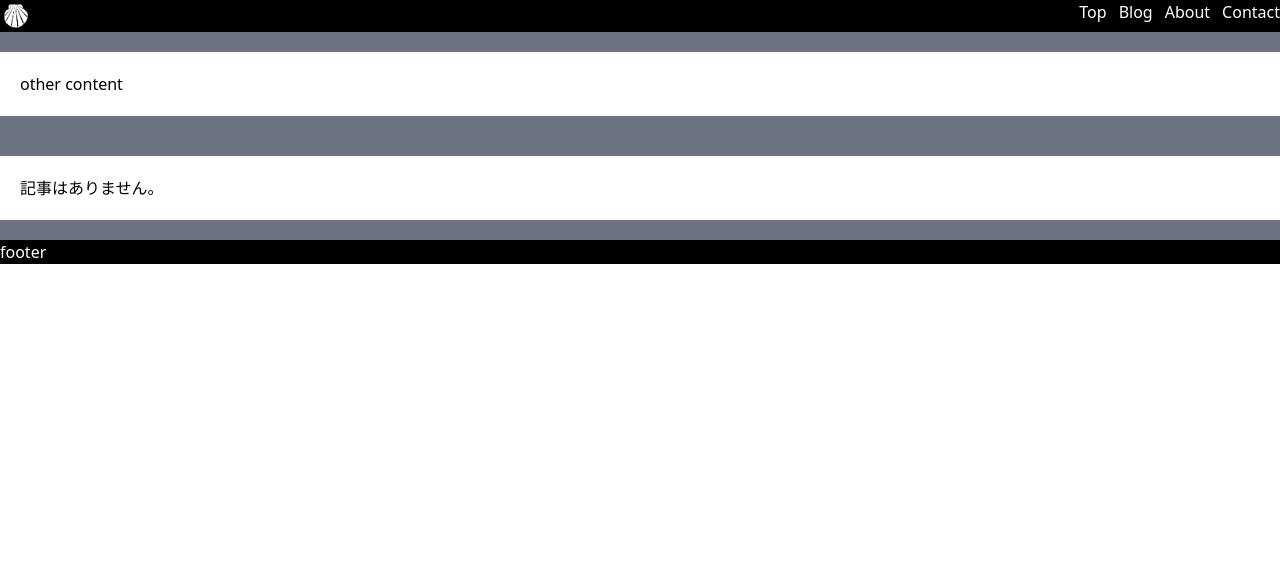
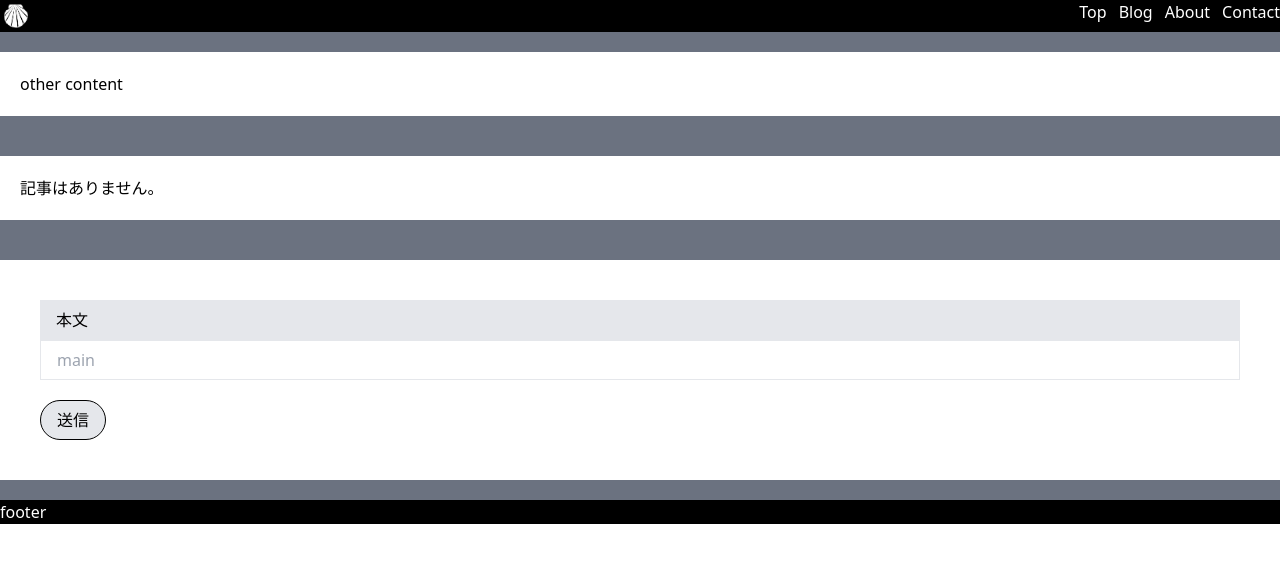
Before and after one commit to nickin1023/nicastyleFE, a Next.js app: page /blogs/1 in a window 1280 px wide. Shown: the top 562 px of the page. Built offline with nearby package versions, Linux system fonts and the light colour scheme; no server answers.

Commit message:
add comment to blog page

```diff
--- a/src/features/blogs/component/blogDetail.tsx
+++ b/src/features/blogs/component/blogDetail.tsx
@@ -3,8 +3,17 @@ import {
   GetPostsResponse,
   Post,
 } from "@/server/types/entity/post";
+import {
+  MailMessage,
+  SendMailRequest,
+  SendMailResponse,
+} from "@/server/types/entity/sendMail";
+import { Button } from "@/src/components/atoms/button/Button";
+import { InputForm } from "@/src/components/molecules/inputForm/InputForm";
 import { useRouter } from "next/router";
 import { useEffect, useState } from "react";
+import { SubmitHandler, useForm } from "react-hook-form";
+import { sendMail } from "../../contact/api/sendMail";
 import { getBlogs } from "../api/getBlogs";
 import { BlogContent } from "./blogContent";
 
@@ -12,6 +21,15 @@ export const BlogDetail = () => {
   const [status, setStatus] = useState<string>();
   const [post, setPost] = useState<Post | null>();
   const router = useRouter();
+  const [isSnackbarVisible, setIsSnackbarVisible] = useState<boolean>(false);
+  const [snackbarMessage, setSnackbarMessage] = useState("");
+
+  const {
+    register,
+    handleSubmit,
+    formState: { errors },
+    reset,
+  } = useForm<MailMessage>();
 
   const getData = async (pageId: string) => {
     const req: GetPostRequest = { id: pageId };
@@ -25,6 +43,31 @@ export const BlogDetail = () => {
     const { pageId } = router.query;
     getData(String(pageId));
   }, [router.isReady, router.query]);
+
+  const onClickSend: SubmitHandler<MailMessage> = async (mailMessage) => {
+    const mailRequest: SendMailRequest = {
+      type: "Comment",
+      message: {
+        main: mailMessage.main,
+        commentInfo: {
+          title: post?.title!,
+          id: post?.id!,
+        },
+      },
+    };
+    const res: SendMailResponse = await sendMail(mailRequest);
+    if (res.result === "Success") {
+      setSnackbarMessage("送信に成功しました。");
+      reset();
+    } else {
+      setSnackbarMessage("送信に失敗しました。再度お試しください。");
+    }
+
+    setIsSnackbarVisible(true);
+    setTimeout(() => {
+      setIsSnackbarVisible(false);
+    }, 3000);
+  };
 
   return (
     <div className="relative bg-gray-500 flex flex-col">
@@ -43,6 +86,31 @@ export const BlogDetail = () => {
           <p>記事はありません。</p>
         )}
       </div>
+      <div className="container bg-white mx-auto my-5 px-5 py-5">
+        {isSnackbarVisible && (
+          <div className="absolute top-0 left-0 right-0 bg-blue-500 text-black px-4 py-3 z-10">
+            <p>{snackbarMessage}</p>
+          </div>
+        )}
+        <form onSubmit={handleSubmit(onClickSend)}>
+          <InputForm
+            variant={"primary"}
+            formName="main"
+            type="text"
+            placeholder="main"
+            labelName="本文"
+            {...register("main", {
+              required: "本文を入力してください",
+            })}
+          />
+          {errors.main?.message && (
+            <p className="error-message">{errors.main?.message}</p>
+          )}
+          <Button variant={"primary"} className="m-5" type="submit">
+            送信
+          </Button>
+        </form>
+      </div>
     </div>
   );
 };
```
Also changed, not shown: 2 other files (tests, documents, lock files or other folders).
